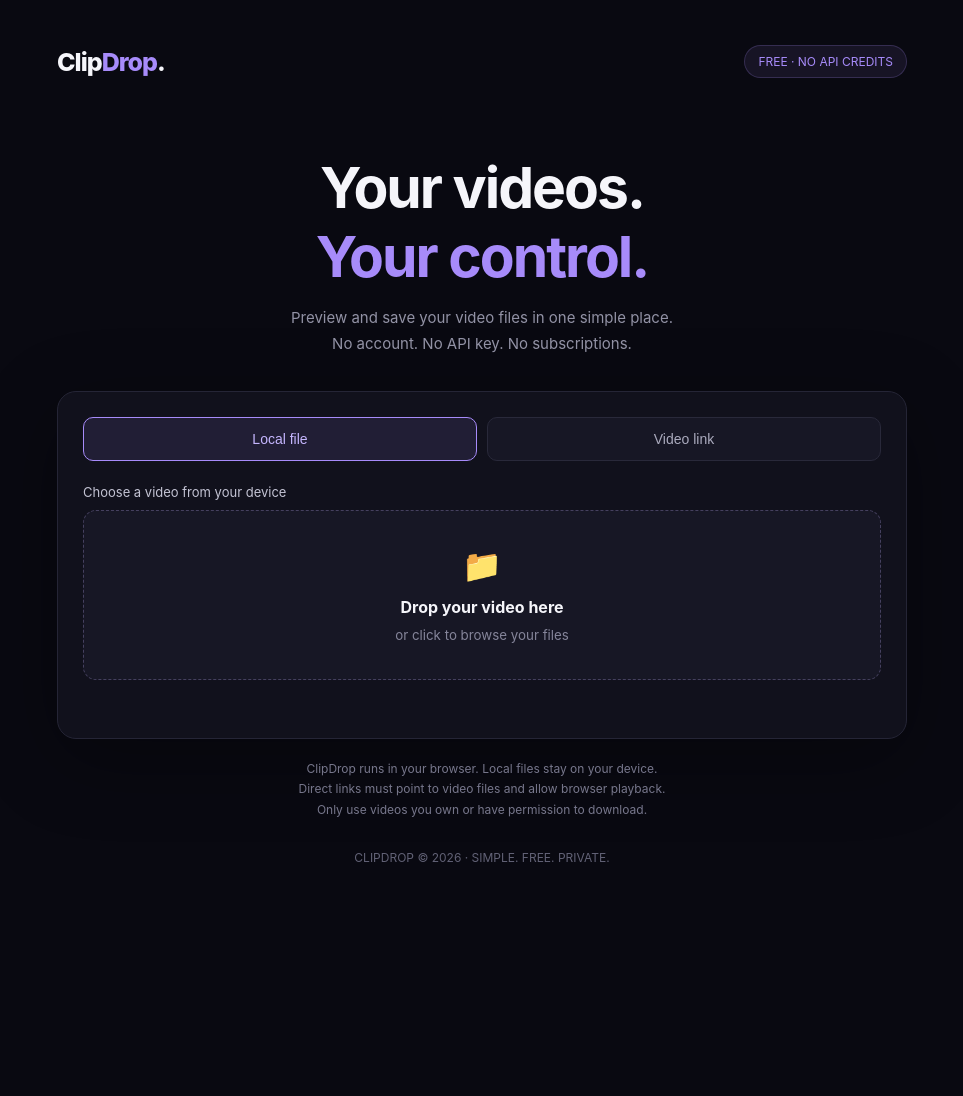
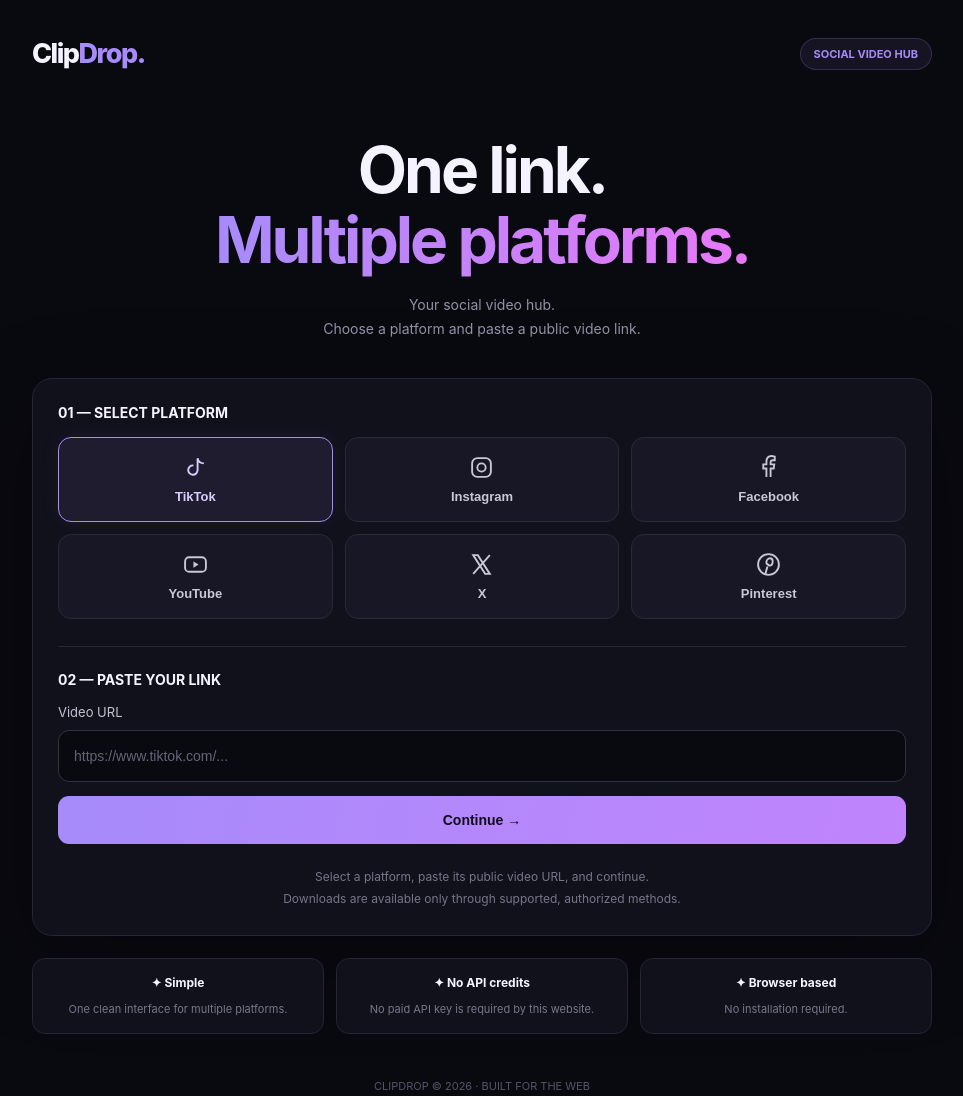
Before and after one commit to theconytall/clipdrop, a plain HTML site: page index.html in a window 1280 px wide. Shown: the whole page, without its empty margins (158-1121 px from the left). Before the commit the page ends 910 px from the top, so only its background shows below. Drawn offline with Linux system fonts and the light colour scheme.

Commit message:
Update index.html

```diff
--- a/index.html
+++ b/index.html
@@ -4,183 +4,291 @@
 <head>
 <meta charset="UTF-8">
 <meta name="viewport" content="width=device-width, initial-scale=1.0">
-<title>ClipDrop — Free Video Tool</title>
+<meta name="theme-color" content="#090910">
+<title>ClipDrop — Social Video Hub</title>
 <style>
 *{box-sizing:border-box;margin:0;padding:0}
 body{
-  min-height:100vh;background:#090911;color:#f5f5fa;
+ background:#090910;color:#f5f3ff;
  font-family:Inter,system-ui,Arial,sans-serif;
-  display:flex;justify-content:center;padding:45px 18px;
+ min-height:100vh;padding:25px 18px;
 }
-.container{width:100%;max-width:850px}
-header{display:flex;justify-content:space-between;align-items:center;margin-bottom:75px}
-.logo{font-size:25px;font-weight:800;letter-spacing:-1px}
+.container{max-width:900px;margin:auto}
+header{
+ display:flex;justify-content:space-between;
+ align-items:center;padding:12px 0 65px;
+}
+.logo{font-size:27px;font-weight:850;letter-spacing:-1.5px}
 .logo span{color:#a78bfa}
-.pill{font-size:12px;color:#a78bfa;background:#a78bfa16;border:1px solid #a78bfa35;padding:8px 13px;border-radius:30px}
-.hero{text-align:center;margin-bottom:35px}
-.hero h1{font-size:clamp(35px,7vw,57px);letter-spacing:-2px;margin-bottom:14px}
-.hero h1 span{color:#a78bfa}
-.hero p{color:#9292a5;font-size:15px;line-height:1.7}
-.panel{background:#11111c;border:1px solid #252536;border-radius:19px;padding:25px;box-shadow:0 20px 80px #0005}
-.tabs{display:flex;gap:10px;margin-bottom:23px}
-.tab{flex:1;padding:13px;border:1px solid #29293a;border-radius:10px;background:#171725;color:#aaaabd;cursor:pointer;font-size:14px}
-.tab.active{background:#a78bfa1c;border-color:#a78bfa;color:#c4b5fd}
-.section{display:none}
-.section.active{display:block}
-.label{display:block;color:#c4c4d4;font-size:13px;margin-bottom:10px}
-.drop{border:1px dashed #45405f;background:#171725;border-radius:13px;padding:35px 15px;text-align:center;cursor:pointer;transition:.2s}
-.drop:hover,.drop.drag{border-color:#a78bfa;background:#a78bfa0b}
-.drop .symbol{font-size:32px;margin-bottom:12px}
-.drop strong{display:block;margin-bottom:7px}
-.drop small{color:#85859a}
-input[type=file]{display:none}
-input[type=url]{width:100%;background:#090911;border:1px solid #303044;color:white;padding:15px;border-radius:10px;outline:none;font-size:14px}
-input[type=url]:focus{border-color:#a78bfa}
-button.action{width:100%;margin-top:15px;padding:14px;background:#a78bfa;color:#100c1d;font-weight:750;border:0;border-radius:10px;cursor:pointer;font-size:14px;transition:.2s}
-button.action:hover{background:#c4b5fd;transform:translateY(-1px)}
-button:disabled{opacity:.5;cursor:not-allowed}
-.preview{display:none;margin-top:22px}
-video{width:100%;max-height:400px;background:#000;border-radius:12px}
-.fileinfo{color:#a5a5b8;font-size:12px;margin-top:10px;word-break:break-word}
-.status{font-size:13px;color:#b7a4ff;margin-top:13px;min-height:20px}
-.note{font-size:12px;color:#77778c;line-height:1.7;margin-top:20px;text-align:center}
-footer{text-align:center;color:#626276;font-size:12px;margin-top:30px}
-@media(max-width:500px){header{margin-bottom:55px}.panel{padding:17px}.tabs{gap:6px}.tab{font-size:12px;padding:12px 5px}}
+.badge{
+ color:#a78bfa;background:#a78bfa15;
+ border:1px solid #a78bfa35;border-radius:30px;
+ padding:8px 13px;font-size:11px;font-weight:700;
+}
+.hero{text-align:center;margin-bottom:38px}
+.hero h1{
+ font-size:clamp(38px,7vw,64px);
+ letter-spacing:-3px;line-height:1.1;margin-bottom:17px
+}
+.hero h1 span{
+ background:linear-gradient(90deg,#a78bfa,#e879f9);
+ -webkit-background-clip:text;background-clip:text;
+ color:transparent
+}
+.hero p{color:#9291a5;line-height:1.7;font-size:14px}
+.card{
+ background:#11111c;border:1px solid #252538;
+ border-radius:20px;padding:25px;
+ box-shadow:0 25px 90px #0005;
+}
+.section-title{font-size:14px;font-weight:750;margin-bottom:16px}
+.platforms{
+ display:grid;grid-template-columns:repeat(3,1fr);
+ gap:12px;margin-bottom:27px
+}
+.platform{
+ border:1px solid #29293c;background:#171725;
+ border-radius:13px;padding:17px 10px;
+ color:#c9c7d8;cursor:pointer;
+ display:flex;flex-direction:column;align-items:center;
+ gap:9px;transition:.2s;font-size:13px;font-weight:650
+}
+.platform:hover{border-color:#8b72d8;transform:translateY(-2px)}
+.platform.active{
+ border-color:#a78bfa;background:#a78bfa16;
+ color:#d9ccff;box-shadow:0 0 20px #a78bfa12
+}
+.platform svg{width:25px;height:25px}
+.input-label{font-size:13px;color:#c4c2d3;margin-bottom:10px;display:block}
+.input-wrap{position:relative}
+input{
+ width:100%;background:#090910;border:1px solid #303044;
+ padding:17px 15px;border-radius:11px;color:white;
+ outline:none;font-size:14px;transition:.2s
+}
+input:focus{border-color:#a78bfa;box-shadow:0 0 0 3px #a78bfa16}
+input::placeholder{color:#646477}
+.submit{
+ width:100%;padding:16px;margin-top:14px;
+ border:0;border-radius:11px;
+ background:linear-gradient(100deg,#a78bfa,#c084fc);
+ color:#100b1b;font-size:14px;font-weight:800;
+ cursor:pointer;transition:.2s
+}
+.submit:hover{filter:brightness(1.1);transform:translateY(-1px)}
+.submit:disabled{opacity:.5;cursor:not-allowed;transform:none}
+.status{
+ display:none;margin-top:18px;padding:15px;
+ border:1px solid #343047;background:#191725;
+ border-radius:11px;font-size:13px;line-height:1.6;color:#c9baff
+}
+.status.show{display:block}
+.status.error{border-color:#713e50;color:#ffb7c7;background:#24151e}
+.status.success{border-color:#35634f;color:#a7edc7;background:#14231d}
+.status strong{display:block;margin-bottom:5px}
+.info{
+ margin-top:22px;text-align:center;
+ color:#77768b;font-size:12px;line-height:1.8
+}
+.divider{height:1px;background:#28283a;margin:24px 0}
+.bottom{
+ display:grid;grid-template-columns:repeat(3,1fr);
+ gap:12px;margin-top:22px
+}
+.feature{
+ background:#11111c;border:1px solid #242436;
+ border-radius:13px;padding:16px;text-align:center
+}
+.feature b{display:block;font-size:12px;margin-bottom:7px}
+.feature small{color:#77768c;font-size:11px;line-height:1.5}
+footer{text-align:center;margin:45px 0 15px;color:#555469;font-size:11px}
+@media(max-width:520px){
+ header{padding-bottom:48px}
+ .card{padding:17px}
+ .platforms{gap:8px}
+ .platform{padding:14px 5px;font-size:11px}
+ .bottom{grid-template-columns:1fr}
+}
 </style>
 </head>
 <body>
 <div class="container">
+
 <header>
-  <div class="logo">Clip<span>Drop</span>.</div>
-  <div class="pill">FREE · NO API CREDITS</div>
+ <div class="logo">Clip<span>Drop.</span></div>
+ <div class="badge">SOCIAL VIDEO HUB</div>
 </header>
 
-<div class="hero">
-  <h1>Your videos.<br><span>Your control.</span></h1>
-  <p>Preview and save your video files in one simple place.<br>No account. No API key. No subscriptions.</p>
+<section class="hero">
+ <h1>One link.<br><span>Multiple platforms.</span></h1>
+ <p>Your social video hub.<br>Choose a platform and paste a public video link.</p>
+</section>
+
+<main class="card">
+ <div class="section-title">01 — SELECT PLATFORM</div>
+
+ <div class="platforms" id="platforms">
+
+  <button class="platform active" data-platform="TikTok">
+   <svg viewBox="0 0 24 24" fill="none" stroke="currentColor" stroke-width="1.8">
+    <path d="M14 3v11.5a4.5 4.5 0 1 1-4-4.47M14 3c.5 3 2.5 5 6 5"/>
+   </svg>
+   TikTok
+  </button>
+
+  <button class="platform" data-platform="Instagram">
+   <svg viewBox="0 0 24 24" fill="none" stroke="currentColor" stroke-width="1.8">
+    <rect x="3" y="3" width="18" height="18" rx="5"/>
+    <circle cx="12" cy="12" r="4"/>
+    <path d="M17.5 6.5h.01"/>
+   </svg>
+   Instagram
+  </button>
+
+  <button class="platform" data-platform="Facebook">
+   <svg viewBox="0 0 24 24" fill="none" stroke="currentColor" stroke-width="1.8">
+    <path d="M14 21v-8h3l.5-4H14V7c0-1.2.4-2 2-2h2V1.5C17.3 1.3 16.2 1 15 1c-3.3 0-5 2-5 5.5V9H7v4h3v8"/>
+   </svg>
+   Facebook
+  </button>
+
+  <button class="platform" data-platform="YouTube">
+   <svg viewBox="0 0 24 24" fill="none" stroke="currentColor" stroke-width="1.8">
+    <rect x="2" y="5" width="20" height="14" rx="4"/>
+    <path d="m10 9 5 3-5 3z" fill="currentColor" stroke="none"/>
+   </svg>
+   YouTube
+  </button>
+
+  <button class="platform" data-platform="X">
+   <svg viewBox="0 0 24 24" fill="none" stroke="currentColor" stroke-width="1.8">
+    <path d="M4 3h4.5L20 21h-4.5zM20 3 4 21"/>
+   </svg>
+   X
+  </button>
+
+  <button class="platform" data-platform="Pinterest">
+   <svg viewBox="0 0 24 24" fill="none" stroke="currentColor" stroke-width="1.8">
+    <circle cx="12" cy="12" r="10"/>
+    <path d="m9 21 2-7m1-2c-1 0-2-.7-2-2 0-2 1.5-4 3.5-4 1.7 0 2.5 1.2 2.5 2.8 0 2-1 4.2-3 4.2-1 0-1.5-.7-1.5-1.5"/>
+   </svg>
+   Pinterest
+  </button>
+
  </div>
 
-<div class="panel">
-  <div class="tabs">
-    <button class="tab active" id="localTab">Local file</button>
-    <button class="tab" id="urlTab">Video link</button>
+ <div class="divider"></div>
+
+ <div class="section-title">02 — PASTE YOUR LINK</div>
+ <label class="input-label" for="videoLink">Video URL</label>
+ <div class="input-wrap">
+  <input id="videoLink" type="url" placeholder="https://www.tiktok.com/..." autocomplete="url">
  </div>
 
-  <div class="section active" id="localSection">
-    <label class="label">Choose a video from your device</label>
-    <div class="drop" id="drop">
-      <div class="symbol">📁</div>
-      <strong>Drop your video here</strong>
-      <small>or click to browse your files</small>
+ <button class="submit" id="continueBtn">Continue →</button>
+
+ <div class="status" id="status" role="status" aria-live="polite"></div>
+
+ <div class="info">
+  Select a platform, paste its public video URL, and continue.<br>
+  Downloads are available only through supported, authorized methods.
  </div>
-    <input type="file" id="file" accept="video/*">
-    <div class="status" id="localStatus"></div>
-    <div class="preview" id="localPreview">
-      <video id="localVideo" controls playsinline></video>
-      <div class="fileinfo" id="fileInfo"></div>
-      <button class="action" id="saveLocal">Save video to device</button>
+</main>
+
+<div class="bottom">
+ <div class="feature">
+  <b>✦ Simple</b>
+  <small>One clean interface for multiple platforms.</small>
+ </div>
+ <div class="feature">
+  <b>✦ No API credits</b>
+  <small>No paid API key is required by this website.</small>
+ </div>
+ <div class="feature">
+  <b>✦ Browser based</b>
+  <small>No installation required.</small>
  </div>
 </div>
 
-  <div class="section" id="urlSection">
-    <label class="label" for="videoUrl">Direct video file URL</label>
-    <input type="url" id="videoUrl" placeholder="https://example.com/video.mp4">
-    <button class="action" id="loadUrl">Preview video</button>
-    <div class="status" id="urlStatus"></div>
-    <div class="preview" id="urlPreview">
-      <video id="urlVideo" controls playsinline></video>
-      <button class="action" id="saveUrl">Open video link</button>
-    </div>
-  </div>
-</div>
-
-<div class="note">
-  ClipDrop runs in your browser. Local files stay on your device.<br>
-  Direct links must point to video files and allow browser playback.<br>
-  Only use videos you own or have permission to download.
-</div>
-<footer>CLIPDROP © 2026 · SIMPLE. FREE. PRIVATE.</footer>
+<footer>CLIPDROP © 2026 · BUILT FOR THE WEB</footer>
 </div>
 
 <script>
-const $ = id => document.getElementById(id);
-let localObjectUrl = null;
+let selectedPlatform = "TikTok";
 
-function switchTab(which){
-  const local = which === "local";
-  $("localTab").classList.toggle("active",local);
-  $("urlTab").classList.toggle("active",!local);
-  $("localSection").classList.toggle("active",local);
-  $("urlSection").classList.toggle("active",!local);
+const buttons = document.querySelectorAll(".platform");
+const input = document.getElementById("videoLink");
+const statusBox = document.getElementById("status");
+const continueBtn = document.getElementById("continueBtn");
+
+buttons.forEach(button => {
+ button.addEventListener("click", () => {
+  buttons.forEach(b => b.classList.remove("active"));
+  button.classList.add("active");
+  selectedPlatform = button.dataset.platform;
+  statusBox.className = "status";
+  statusBox.textContent = "";
+  input.placeholder = "Paste a " + selectedPlatform + " link...";
+ });
+});
+
+function showStatus(type, title, message) {
+ statusBox.className = "status show " + type;
+ statusBox.innerHTML = "";
+ const heading = document.createElement("strong");
+ heading.textContent = title;
+ const body = document.createElement("span");
+ body.textContent = message;
+ statusBox.append(heading, body);
 }
-$("localTab").onclick = () => switchTab("local");
-$("urlTab").onclick = () => switchTab("url");
 
-function loadFile(file){
-  if(!file) return;
-  if(!file.type.startsWith("video/")){
-    $("localStatus").textContent = "Please choose a video file.";
-    return;
+function isPlatformUrl(url, platform) {
+ const hosts = {
+  TikTok: ["tiktok.com"],
+  Instagram: ["instagram.com"],
+  Facebook: ["facebook.com", "fb.watch"],
+  YouTube: ["youtube.com", "youtu.be"],
+  X: ["x.com", "twitter.com"],
+  Pinterest: ["pinterest.com", "pin.it"]
+ };
+ return hosts[platform].some(host =>
+  url.hostname === host || url.hostname.endsWith("." + host)
+ );
 }
-  if(localObjectUrl) URL.revokeObjectURL(localObjectUrl);
-  localObjectUrl = URL.createObjectURL(file);
-  $("localVideo").src = localObjectUrl;
-  $("localPreview").style.display = "block";
-  $("fileInfo").textContent = file.name + " · " + (file.size/1024/1024).toFixed(2) + " MB";
-  $("localStatus").textContent = "Video loaded successfully.";
-}
-$("drop").onclick = () => $("file").click();
-$("file").onchange = e => loadFile(e.target.files[0]);
-$("drop").ondragover = e => {e.preventDefault();$("drop").classList.add("drag")};
-$("drop").ondragleave = () => $("drop").classList.remove("drag");
-$("drop").ondrop = e => {
-  e.preventDefault();
-  $("drop").classList.remove("drag");
-  loadFile(e.dataTransfer.files[0]);
-};
 
-$("saveLocal").onclick = () => {
-  if(!localObjectUrl) return;
-  const a = document.createElement("a");
-  a.href = localObjectUrl;
-  a.download = $("file").files[0]?.name || "video";
-  document.body.appendChild(a);
-  a.click();
-  a.remove();
-};
+continueBtn.addEventListener("click", () => {
+ const value = input.value.trim();
 
-$("loadUrl").onclick = () => {
-  const raw = $("videoUrl").value.trim();
-  let parsed;
-  try { parsed = new URL(raw); }
-  catch { $("urlStatus").textContent = "Enter a valid video URL."; return; }
-
-  if(!["http:","https:"].includes(parsed.protocol)){
-    $("urlStatus").textContent = "Only HTTP and HTTPS links are supported.";
+ if(!value) {
+  showStatus("error", "Link required", "Paste a video link first.");
+  input.focus();
   return;
  }
 
-  $("urlStatus").textContent = "Trying to load video...";
-  $("urlPreview").style.display = "block";
-  $("urlVideo").src = parsed.href;
-  $("urlVideo").load();
-  $("urlVideo").onloadedmetadata = () => {
-    $("urlStatus").textContent = "Video loaded successfully.";
-  };
-  $("urlVideo").onerror = () => {
-    $("urlStatus").textContent = "Couldn't play this link. It may not be a direct video file or may block browser playback.";
-  };
-};
+ let url;
+ try {
+  url = new URL(value);
+ } catch {
+  showStatus("error", "Invalid link", "Please enter a complete valid URL.");
+  return;
+ }
 
-$("saveUrl").onclick = () => {
-  const raw = $("videoUrl").value.trim();
-  try {
-    const parsed = new URL(raw);
-    if(["http:","https:"].includes(parsed.protocol)) window.open(parsed.href,"_blank","noopener");
-  } catch {
-    $("urlStatus").textContent = "Enter a valid URL first.";
+ if(!["http:", "https:"].includes(url.protocol)) {
+  showStatus("error", "Unsupported link", "Only HTTP and HTTPS links are accepted.");
+  return;
  }
-};
+
+ if(!isPlatformUrl(url, selectedPlatform)) {
+  showStatus("error", "Platform mismatch", "This doesn't appear to be a " + selectedPlatform + " link. Select the correct platform.");
+  return;
+ }
+
+ showStatus(
+  "success",
+  "Link accepted ✓",
+  "Your " + selectedPlatform + " link is valid. This free version does not yet have a platform download service connected. Use the platform's own sharing or download options where available."
+ );
+});
 </script>
 </body>
 </html>
```
Lines whose indentation alone changed are shown as unchanged.
